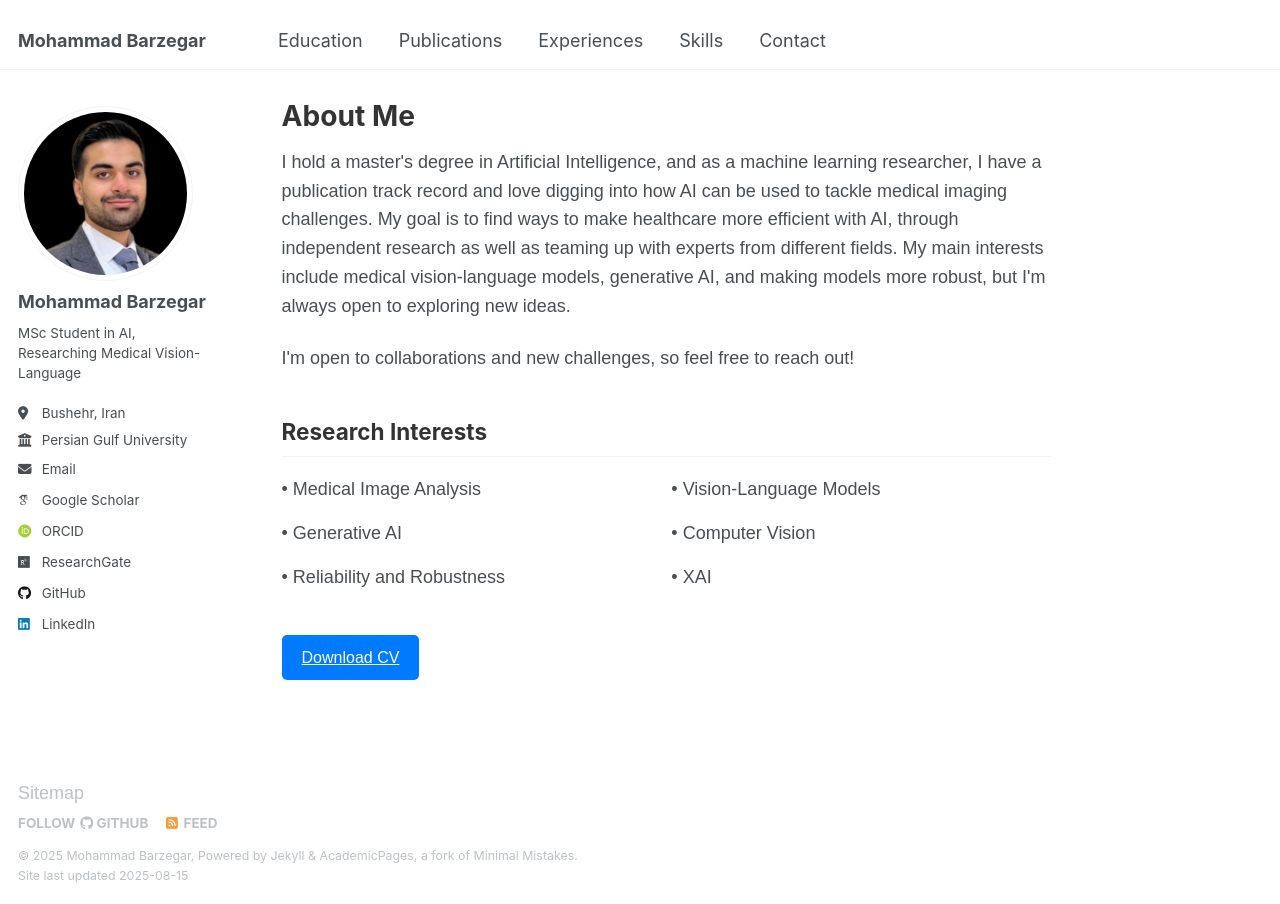
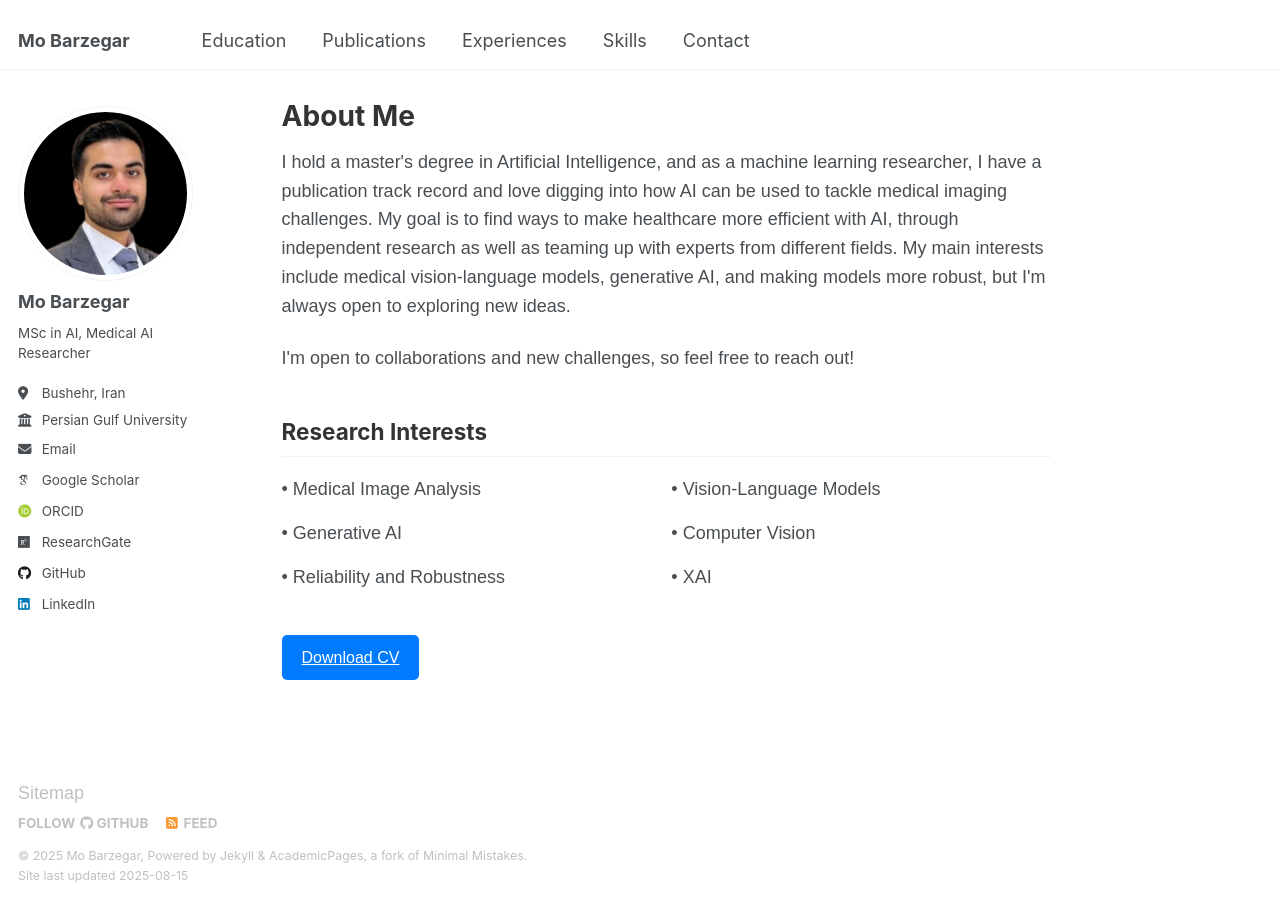
Before and after one commit to mbrz97/mbrz97.github.io, a Jekyll site: the page built from _pages/about.html, in a window 1280 px wide. Built offline with Jekyll 4.4.1, drawn with Linux system fonts in a browser that asks for light colours; some web fonts are replaced.

Commit message:
Update _config.yml

```diff
--- a/_config.yml
+++ b/_config.yml
@@ -9,9 +9,9 @@
 # Basic Site Settings
 locale                   : "en-US"
 site_theme               : "default"
-title                    : "Mohammad Barzegar"
+title                    : "Mo Barzegar"
 title_separator          : "-"
-name                     : &name "Mohammad Barzegar"
+name                     : &name "Mo Barzegar"
 description              : &description "MSc Student in AI"
 url                      : https://mbrz97.github.io # the base hostname & protocol for your site e.g. "https://[your GitHub username].github.io"
 baseurl                  : "" # the subpath of your site, e.g. "/blog"
@@ -23,9 +23,9 @@ repository               : "academicpages/academicpages.github.io"
 author:
   # Biographic information
   avatar           : "profile.png"
-  name             : "Mohammad Barzegar"
+  name             : "Mo Barzegar"
   pronouns         : # example: "she/her"
-  bio              : "MSc Student in AI, Researching Medical Vision-Language"
+  bio              : "MSc in AI, Medical AI Researcher"
   location         : "Bushehr, Iran"
   employer         : "Persian Gulf University"
   uri              : # URL
```
